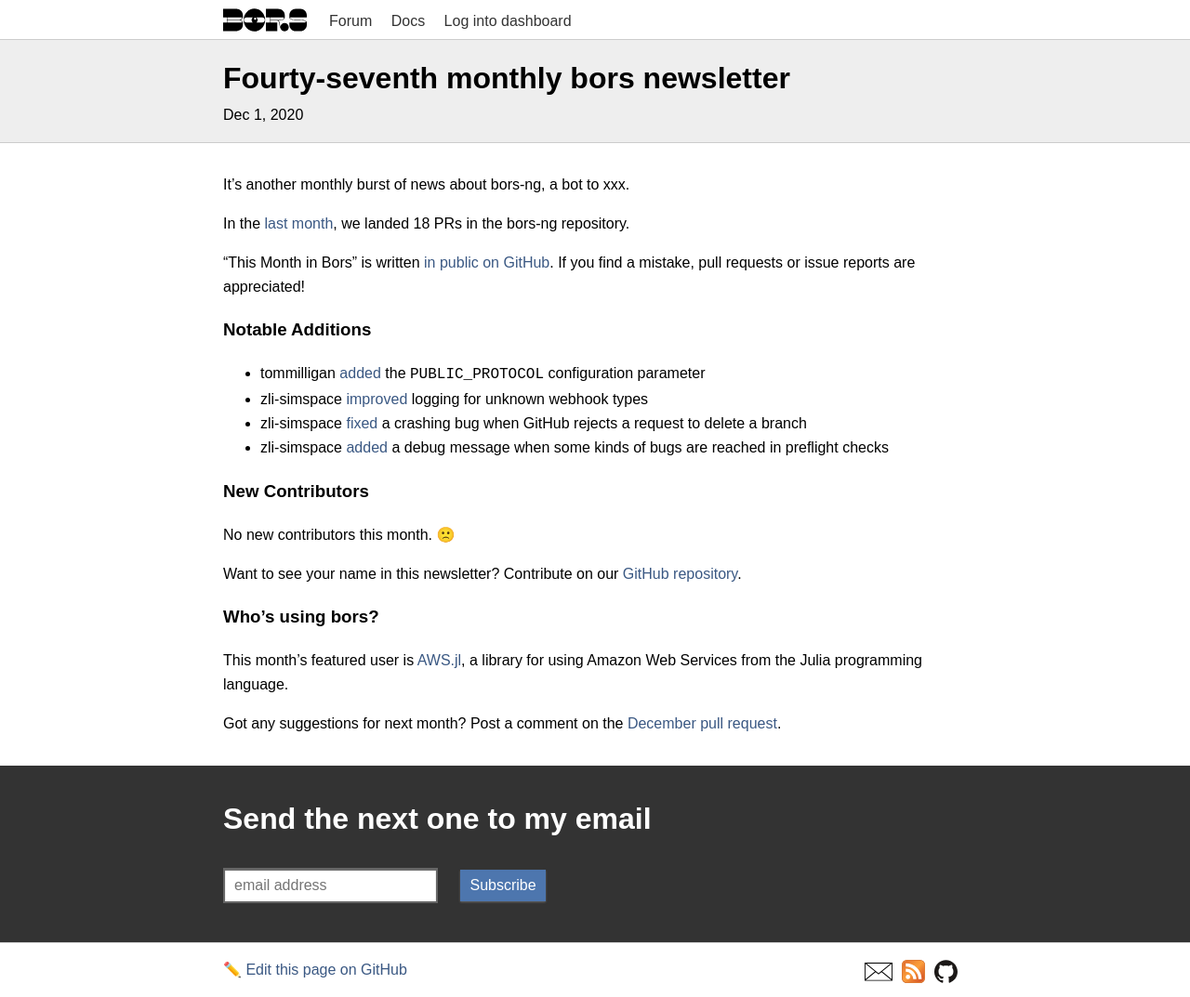
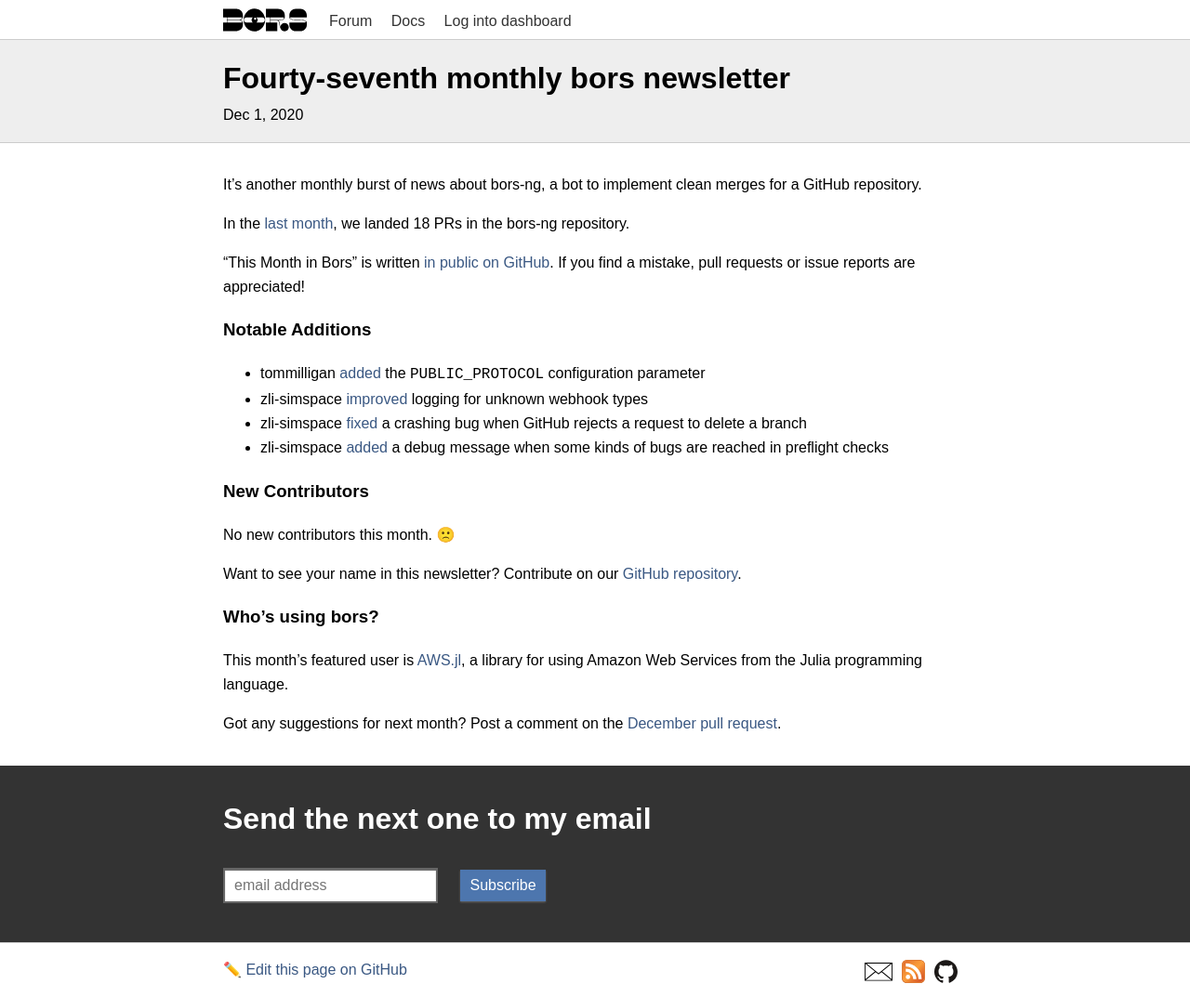
Before and after one commit to bors-ng/bors-ng.github.io, a Jekyll site: the page built from _posts/2020-12-01-tmib-47.md, in a window 1280 px wide. Shown: the whole page at 93% size. Built offline with Jekyll 4.4.1, drawn with Linux system fonts in a browser that asks for light colours.

Commit message:
Update 2020-12-01-tmib-47.md

```diff
--- a/_posts/2020-12-01-tmib-47.md
+++ b/_posts/2020-12-01-tmib-47.md
@@ -6,7 +6,7 @@
 categories: newsletter
 ---
 
-It's another monthly burst of news about bors-ng, a bot to xxx.
+It's another monthly burst of news about bors-ng, a bot to implement clean merges for a GitHub repository.
 
 In the [last month](https://github.com/bors-ng/bors-ng/pulls?utf8=%E2%9C%93&q=is%3Apr%20is%3Amerged%20closed%3A2020-11-01..2020-11-30),
 we landed 18 PRs in the bors-ng repository.
```
